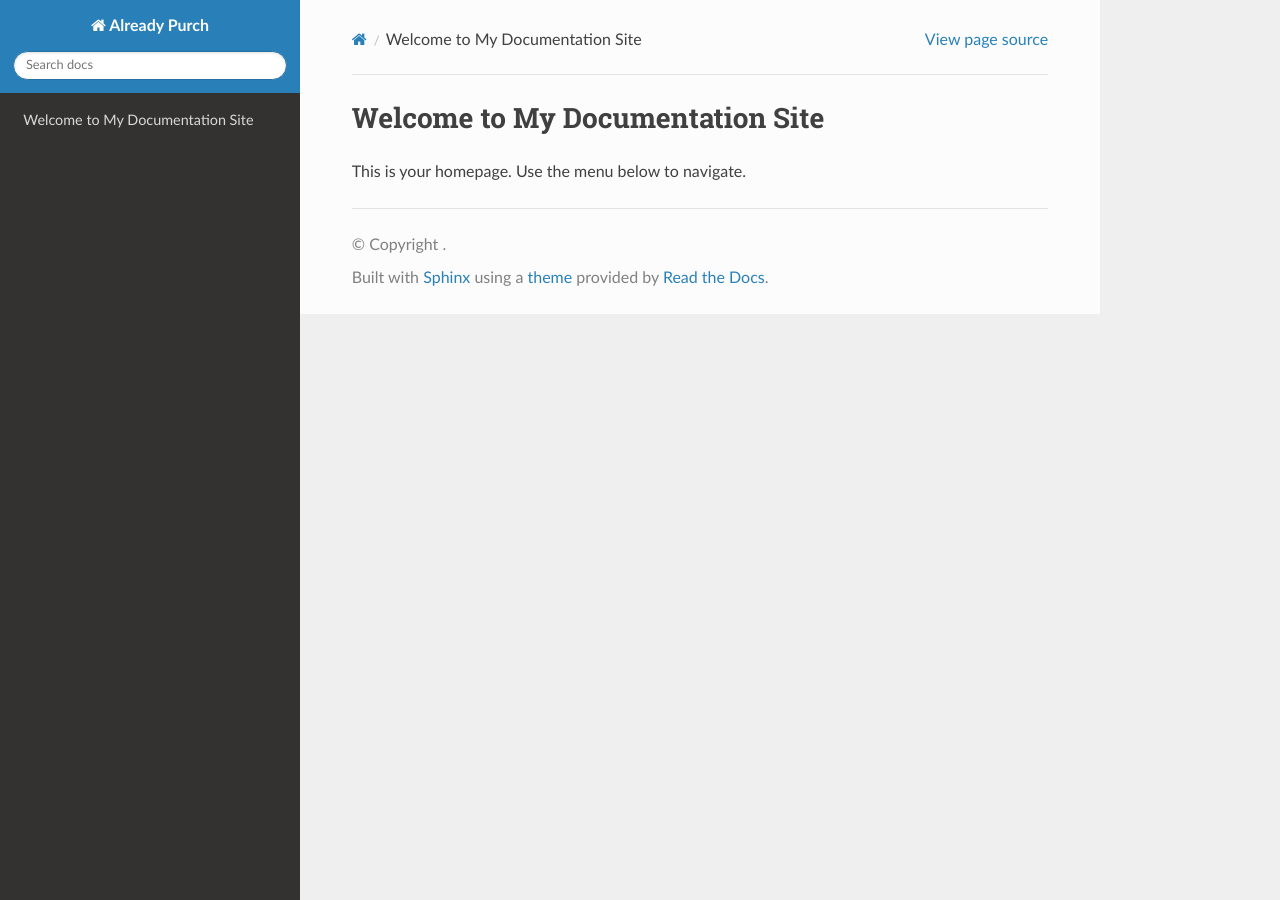
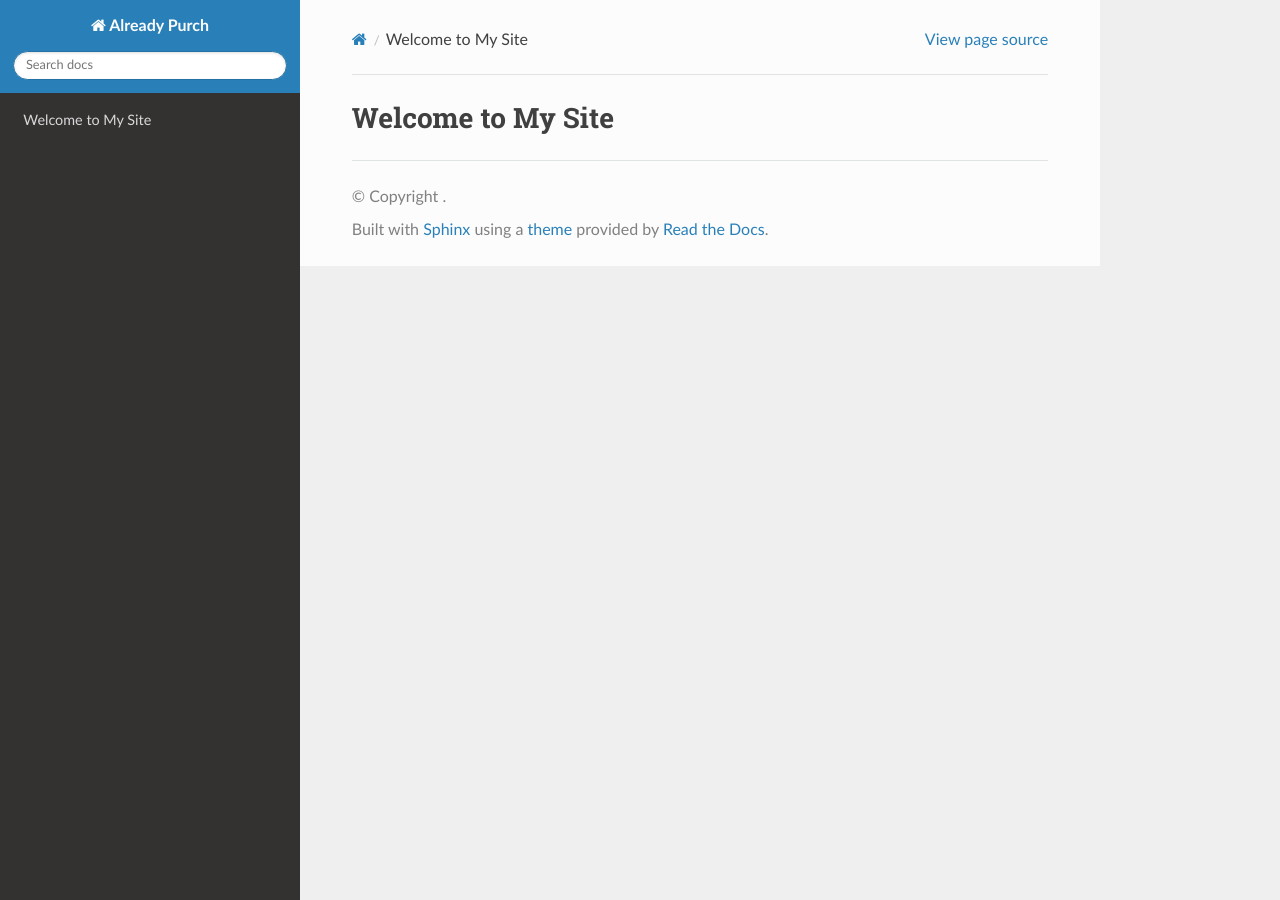
Before and after one commit to Grijalva-wq/already-purchased, a Sphinx documentation site: the page built from docs/index.rst, in a window 1280 px wide. Built offline with Sphinx 7.4.7 and the Read the Docs theme 3.1.0, drawn with Linux system fonts in a browser that asks for light colours; pages that are not in the unit, such as notebooks, are missing from menus.

Commit message:
Update index.rst

```diff
--- a/docs/index.rst
+++ b/docs/index.rst
@@ -1,14 +1,11 @@
-Welcome to My Documentation Site
-================================
-
-This is your homepage. Use the menu below to navigate.
+Welcome to My Site
+==================
 
 .. toctree::
    :maxdepth: 2
-   :caption: Documentation Menu
 
-   Webroot Download Already Purchased
-   Install My Webroot Already Paid for
-   Webroot Download Already Purchased Best Buy
-   Webroot Geek Squad Download
+   installation
+   setup
+   usage
+   troubleshooting
    faq
```
